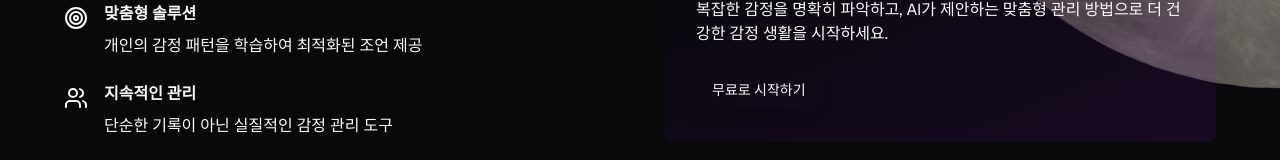
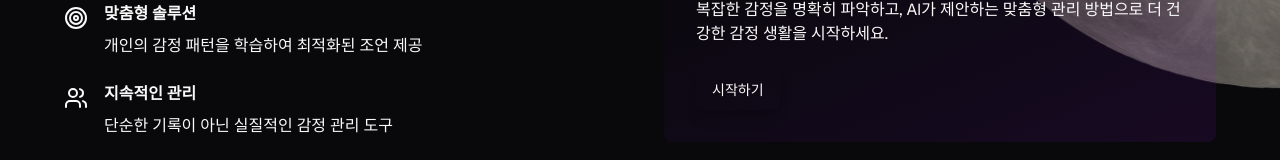
Before and after one commit to SSY1203/emotion-wise, a Next.js app: page / in a window 1280 px wide. Shown: the part 1091-1251 px from the top of the page. Built offline with nearby package versions, Linux system fonts and the light colour scheme.

Commit message:
무료로 시작하기 문구를 시작하기로 수정

```diff
--- a/src/app/page.tsx
+++ b/src/app/page.tsx
@@ -30,7 +30,7 @@ export default function Home() {
           </p>
           <div className="flex flex-col sm:flex-row gap-4 justify-center">
             <Link href="/emotions">
-              <Button size="lg" className="w-full sm:w-auto">
+              <Button size="lg" className="w-full sm:w-auto shadow-lg shadow-primary/50">
                 <Heart className="mr-2 h-5 w-5" />
                 감정 기록하기
               </Button>
@@ -130,7 +130,7 @@ export default function Home() {
                 방법으로 더 건강한 감정 생활을 시작하세요.
               </p>
               <Link href="/chat">
-                <Button>무료로 시작하기</Button>
+                <Button>시작하기</Button>
               </Link>
             </div>
           </div>
```
